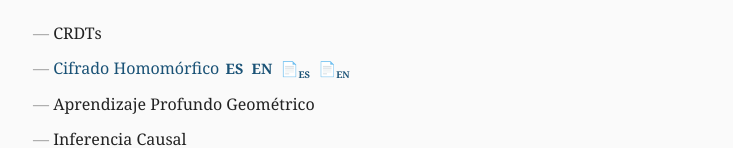
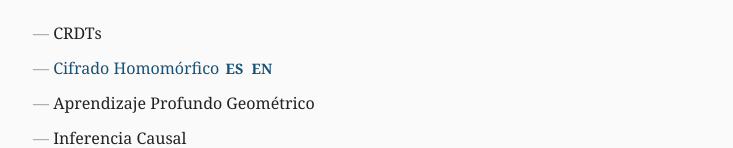
Before and after one commit to marcmagransdeabril/strange-technologies, a plain HTML site: page book/index.html in a window 1280 px wide. Shown: the part 574-722 px from the top of the page, without its empty margins (271-1004 px from the left). Drawn offline with Linux system fonts and the light colour scheme.

Commit message:
fix: remove PDF links from book entry page HTML

```diff
--- a/book/index.html
+++ b/book/index.html
@@ -44,7 +44,7 @@
 <h3>Parte I — En Órbita</h3>
 <ul>
   <li>CRDTs</li>
-  <li><a href="chapters/cifrado-homomorfico.es.html">Cifrado Homomórfico</a> <a href="chapters/cifrado-homomorfico.es.html" class="lang-icon" title="Leer en español">ES</a> <a href="chapters/cifrado-homomorfico.en.html" class="lang-icon" title="Read in English">EN</a> <a href="chapters/cifrado-homomorfico.es.pdf" class="lang-icon" title="PDF (ES)">📄<sub>ES</sub></a> <a href="chapters/cifrado-homomorfico.en.pdf" class="lang-icon" title="PDF (EN)">📄<sub>EN</sub></a></li>
+  <li><a href="chapters/cifrado-homomorfico.es.html">Cifrado Homomórfico</a> <a href="chapters/cifrado-homomorfico.es.html" class="lang-icon" title="Leer en español">ES</a> <a href="chapters/cifrado-homomorfico.en.html" class="lang-icon" title="Read in English">EN</a></li>
   <li>Aprendizaje Profundo Geométrico</li>
   <li>Inferencia Causal</li>
   <li>Kernels de Tangente Neural</li>
```
